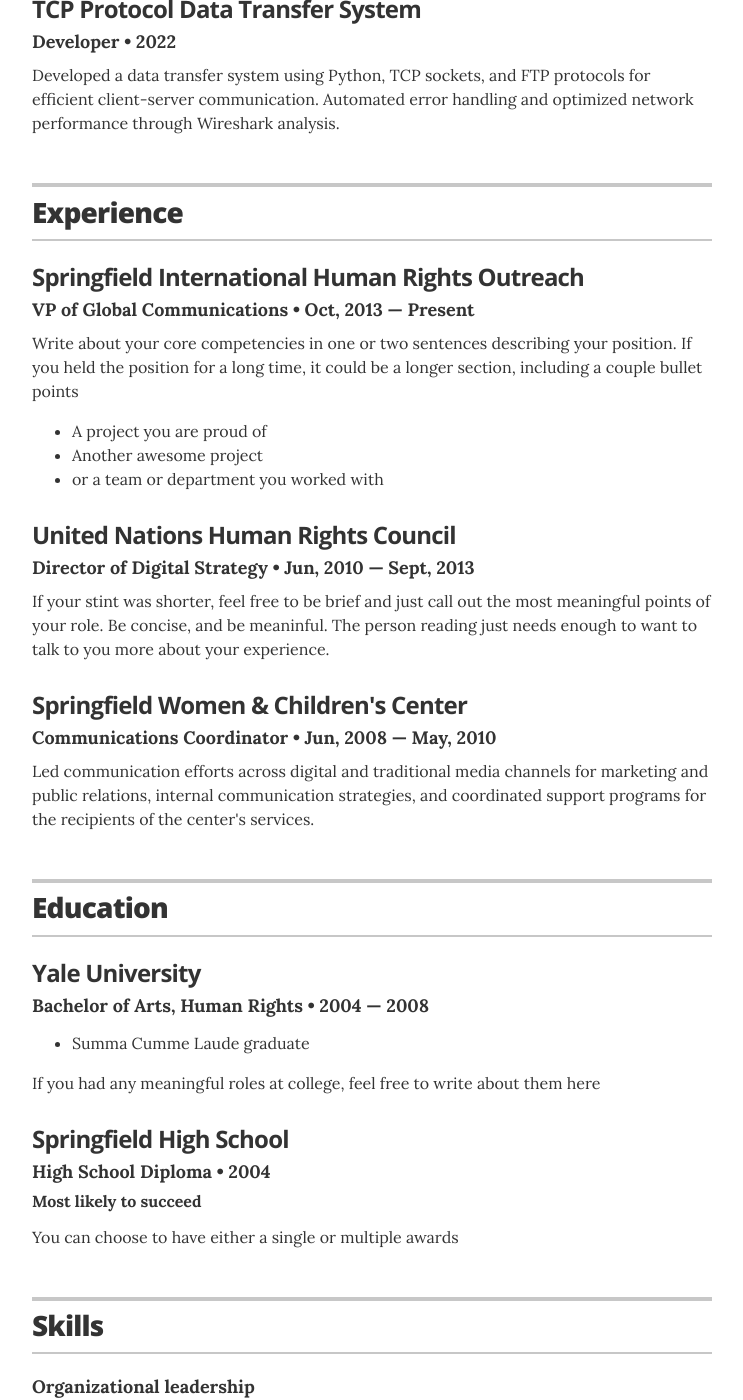
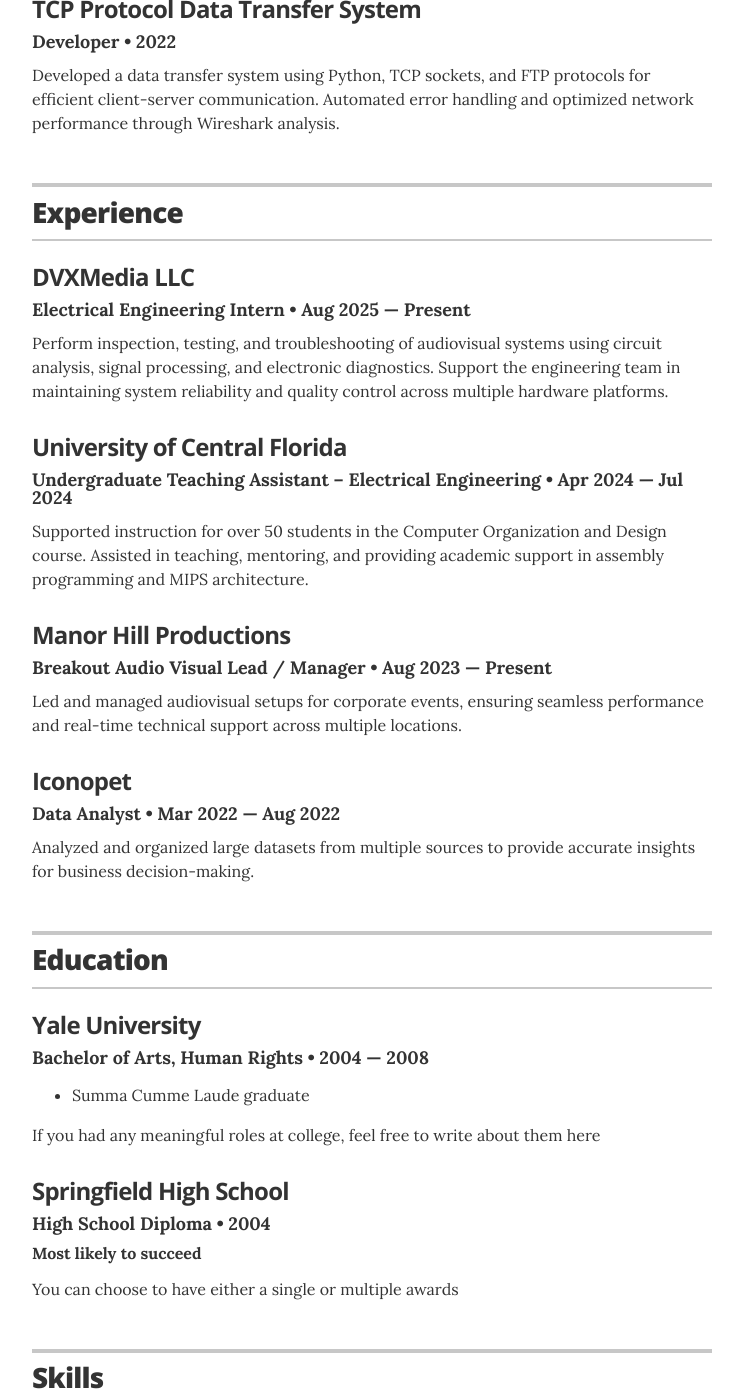
Before and after one commit to Juanfeva12/Resume, a Jekyll site: the page built from index.html, in a window 1280 px wide and 1400 px high, scrolled down 1306 px. Shown: the whole window, without its empty margins (268-1011 px from the left). Built offline with Jekyll 4.4.1, drawn with Linux system fonts in a browser that asks for light colours.

Commit message:
Update experience.yml

```diff
--- a/_data/experience.yml
+++ b/_data/experience.yml
@@ -1,19 +1,55 @@
 # Jobs
-# VP of Global Communications
-- company: Springfield International Human Rights Outreach
-  position: VP of Global Communications
-  duration: Oct, 2013 &mdash; Present
-  summary: Write about your core competencies in one or two sentences describing your position. If you held the position for a long time, it could be a longer section, including a couple bullet points	<ul class="resume-item-list"><li>A project you are proud of</li><li>Another awesome project</li><li>or a team or department you worked with</li></ul>
+# WORK EXPERIENCE
 
-# Director of Digital Stratgy
-- company: United Nations Human Rights Council
-  position: Director of Digital Strategy
-  duration:  Jun, 2010 &mdash; Sept, 2013
-  summary: If your stint was shorter, feel free to be brief and just call out the most meaningful points of your role. Be concise, and be meaninful. The person reading just needs enough to want to talk to you more about your experience.
+- company: DVXMedia LLC
+  position: Electrical Engineering Intern
+  duration: Aug 2025 — Present
+  location: Dallas, TX
+  summary: >
+    Perform inspection, testing, and troubleshooting of audiovisual systems using circuit analysis, signal processing, and electronic diagnostics.
+    Support the engineering team in maintaining system reliability and quality control across multiple hardware platforms.
+  details: |
+    <ul class="resume-item-list">
+      <li>Repaired and reassembled internal components such as PCBs and electronic modules, ensuring full system functionality.</li>
+      <li>Conducted quality control testing with oscilloscopes and multimeters, documenting results for reliability compliance.</li>
+      <li>Developed strong attention to detail and diagnostic precision, skills directly applicable to semiconductor process testing.</li>
+    </ul>
 
+- company: University of Central Florida
+  position: Undergraduate Teaching Assistant – Electrical Engineering
+  duration: Apr 2024 — Jul 2024
+  location: Orlando, FL
+  summary: >
+    Supported instruction for over 50 students in the Computer Organization and Design course. Assisted in teaching, mentoring, and providing academic support in assembly programming and MIPS architecture.
+  details: |
+    <ul class="resume-item-list">
+      <li>Held weekly office hours to clarify complex digital logic and assembly programming concepts.</li>
+      <li>Helped create a positive, inclusive environment to improve student engagement and understanding.</li>
+      <li>Developed communication and leadership skills by guiding students through technical challenges.</li>
+    </ul>
 
-# Communications Coordinator
-- company: Springfield Women & Children's Center
-  position: Communications Coordinator
-  duration:   Jun, 2008  &mdash; May, 2010
-  summary: Led communication efforts across digital and traditional media channels for marketing and public relations, internal communication strategies, and coordinated support programs for the recipients of the center's services.
+- company: Manor Hill Productions
+  position: Breakout Audio Visual Lead / Manager
+  duration: Aug 2023 — Present
+  location: Jacksonville & Dallas-Fort Worth, TX
+  summary: >
+    Led and managed audiovisual setups for corporate events, ensuring seamless performance and real-time technical support across multiple locations.
+  details: |
+    <ul class="resume-item-list">
+      <li>Supervised AV technicians and coordinated multi-room corporate breakout sessions.</li>
+      <li>Performed live troubleshooting to maintain uninterrupted presentations.</li>
+      <li>Managed equipment inventory and maintained systems for event readiness.</li>
+    </ul>
+
+- company: Iconopet
+  position: Data Analyst
+  duration: Mar 2022 — Aug 2022
+  location: Bogotá, Colombia
+  summary: >
+    Analyzed and organized large datasets from multiple sources to provide accurate insights for business decision-making.
+  details: |
+    <ul class="resume-item-list">
+      <li>Cleaned and processed complex datasets using SQL, Python, R, and Excel.</li>
+      <li>Developed dashboards and reports using Tableau, Power BI, and Google Data Studio.</li>
+      <li>Collaborated with cross-functional teams to automate data reporting workflows and enhance efficiency.</li>
+    </ul>
```
